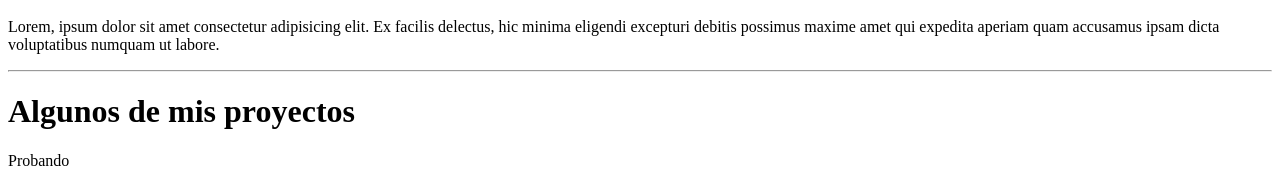
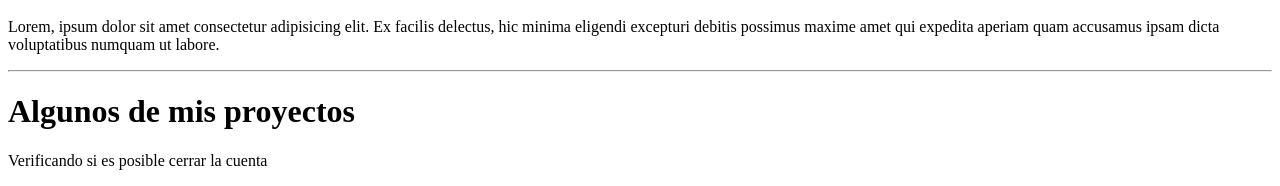
Before and after one commit to santiagobot321/html_ejercicios, a plain HTML site: page portafolio.html in a window 1280 px wide. Shown: the part 858-1044 px from the top of the page. Drawn offline with Linux system fonts and the light colour scheme.

Commit message:
verificando

```diff
--- a/portafolio.html
+++ b/portafolio.html
@@ -20,6 +20,6 @@
         voluptatibus numquam ut labore.</p>
         <hr>
         <h1>Algunos de mis proyectos</h1>
-        <p>Probando</p>
+        <p>Verificando si es posible cerrar la cuenta</p>
 </body>
 </html>
```
